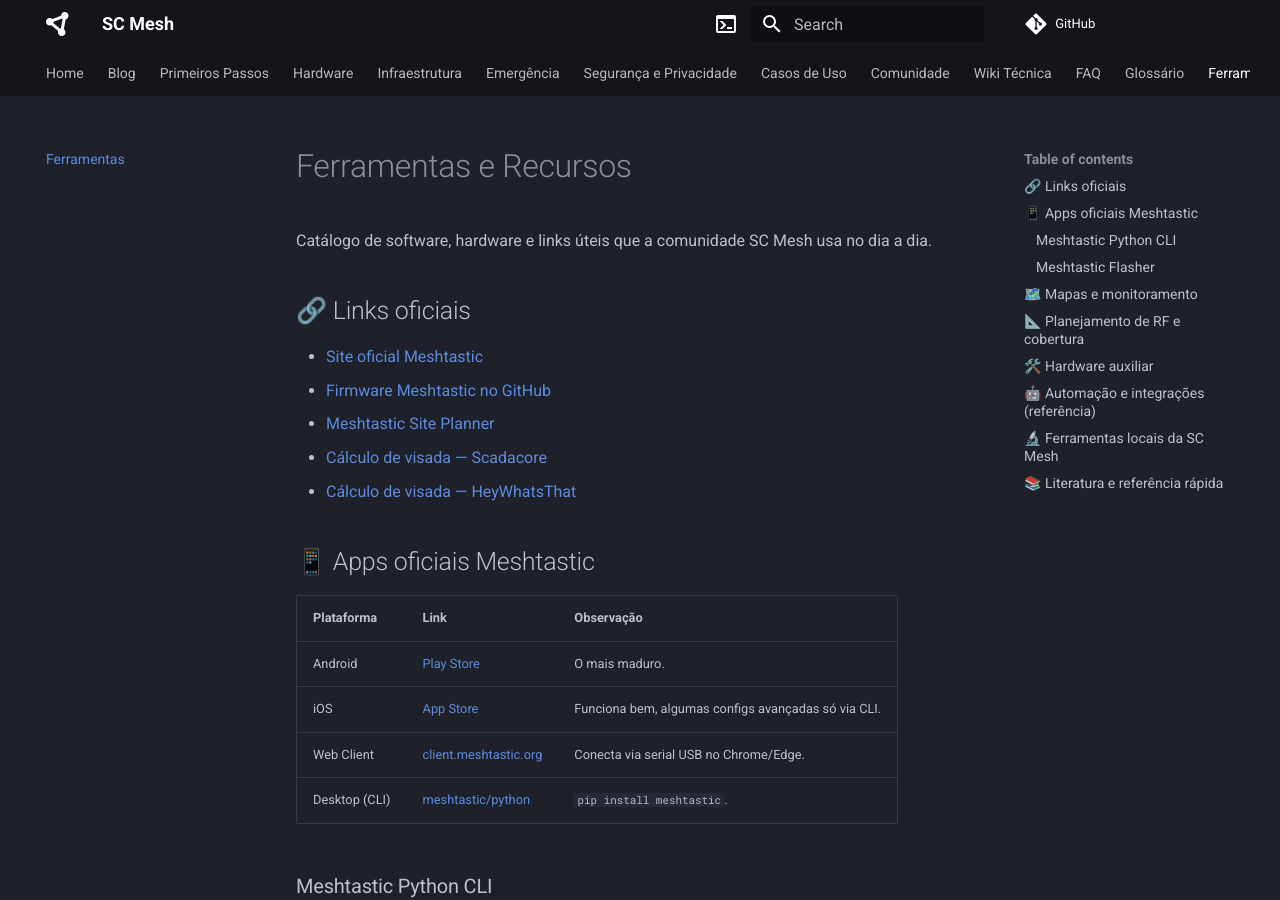
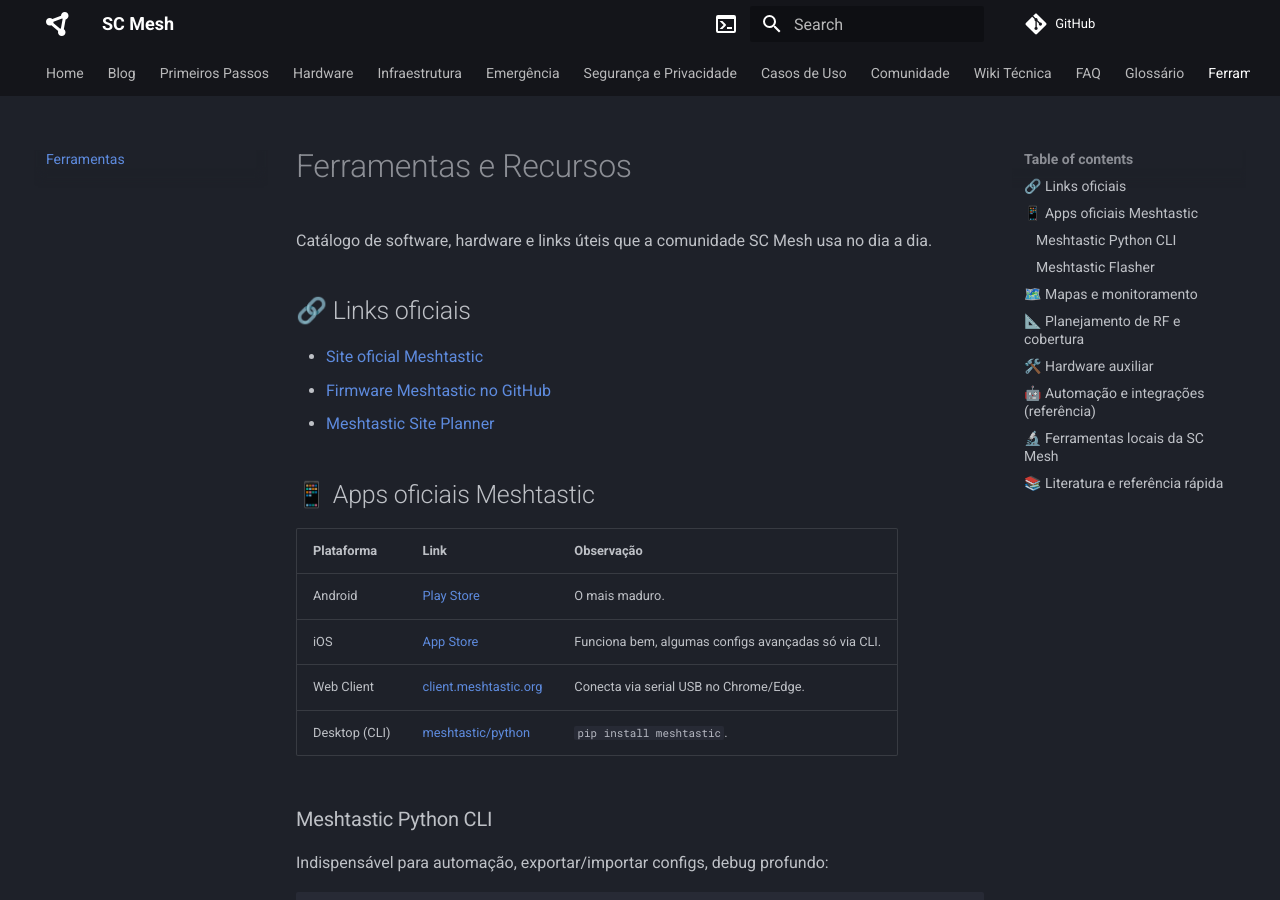
Before and after one commit to scmesh/scmesh.github.io, an MkDocs documentation site: the page built from docs/ferramentas.md, in a window 1280 px wide and 900 px high. Built offline with MkDocs 1.6.1 and Material for MkDocs 9.7.7, drawn with Linux system fonts in a browser that asks for light colours; comment, search, counter and statistics services are not loaded; some of the changed text lies outside the part shown.

Commit message:
Atualiza ferramentas.md
Move texto para o local correto

```diff
--- a/docs/ferramentas.md
+++ b/docs/ferramentas.md
@@ -7,8 +7,6 @@ Catálogo de software, hardware e links úteis que a comunidade SC Mesh usa no d
 - [Site oficial Meshtastic](https://meshtastic.org/)
 - [Firmware Meshtastic no GitHub](https://github.com/meshtastic/firmware)
 - [Meshtastic Site Planner](https://site.meshtastic.org/)
-- [Cálculo de visada — Scadacore](https://www.scadacore.com/tools/rf-path/rf-line-of-sight/)
-- [Cálculo de visada — HeyWhatsThat](https://www.heywhatsthat.com/)
 
 ## 📱 Apps oficiais Meshtastic
 
```
Also changed, not shown: other parts of docs/ferramentas.md (+2 -0 lines).
